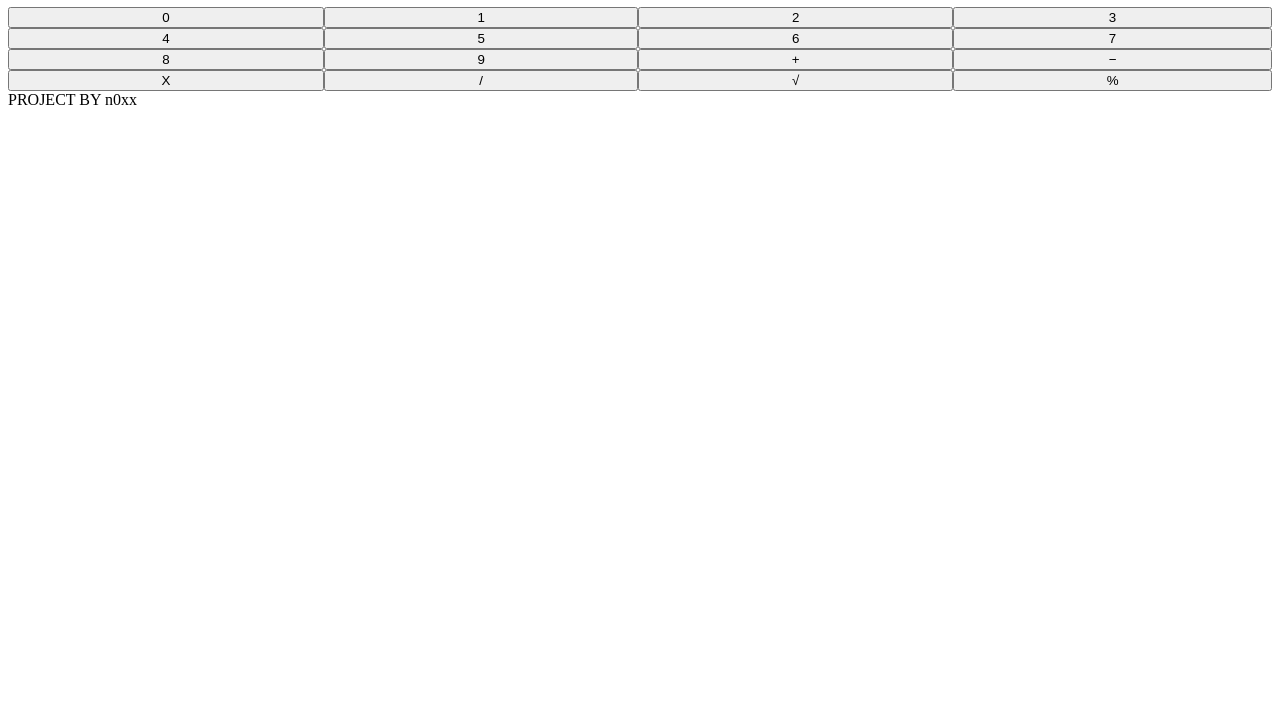
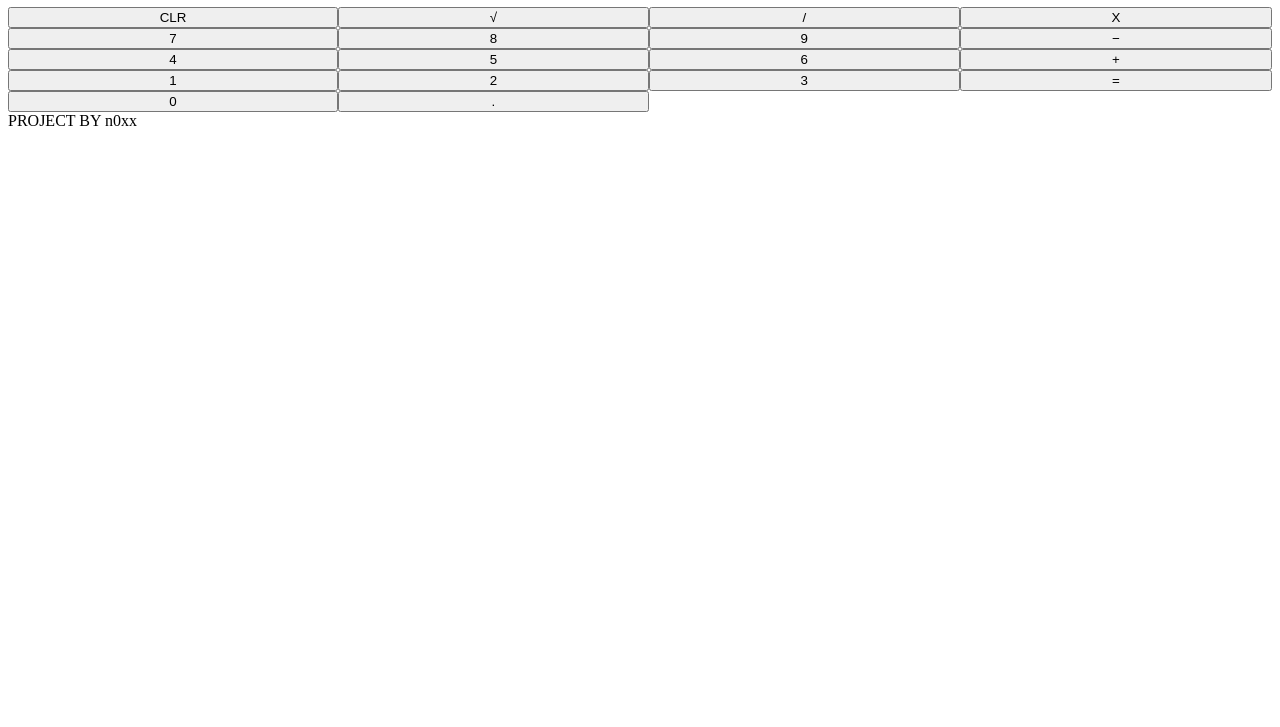
Before and after one commit to noxx896/calculator, a plain HTML site: page index.html in a window 1280 px wide. Shown: the part 73-800 px from the top of the page. Drawn offline with Linux system fonts and the light colour scheme.

Commit message:
Changed buttons positions

```diff
--- a/index.html
+++ b/index.html
@@ -3,6 +3,7 @@
     <head>
         <title>Calculator</title>
         <link rel = "stylesheet" type = "text/css" href = "style.css">
+        <meta name="viewport" content="width=device-width, initial-scale=1.0"/>
         <meta charset="UTF-8"/>
     </head>
 
@@ -12,22 +13,28 @@
             <div id = "screen"></div>
             <div id = "keyboard">
                 <div id = "buttons">
-                    <button id = "0">0</button>
+                    <button id = "clear">CLR</button>
+                    <button id = "squareRoot">&#8730;</button>
+                    <button id = "divide">/</button>
+                    <button id = "multiply">X</button>
+
+                    <button id = "7">7</button>
+                    <button id = "8">8</button>
+                    <button id = "9">9</button>
+                    <button id = "substract">&#8722;</button>
+
+                    <button id = "4">4</button>
+                    <button id = "5">5</button>
+                    <button id = "6">6</button>
+                    <button id = "add">+</button>
+
                     <button id = "1">1</button>
                     <button id = "2">2</button>
                     <button id = "3">3</button>
-                    <button id = "4">4</button>
-                    <button id = "5">5</button>
-                    <button id = "6">6</button>
-                    <button id = "7">7</button>
-                    <button id = "8">8</button>
-                    <button id = "9">9</button>
-                    <button id = "add">+</button>
-                    <button id = "substract">&#8722;</button>
-                    <button id = "multiply">X</button>
-                    <button id = "divide">/</button>
-                    <button id = "squareRoot">&#8730;</button>
-                    <button id = "percent">%</button>
+                    <button id = "equal">&#61;</button>
+
+                    <button id = "zero">0</button>
+                    <button id = "dot">&#46;</button>
                 </div>
             </div>
         </div>
```
